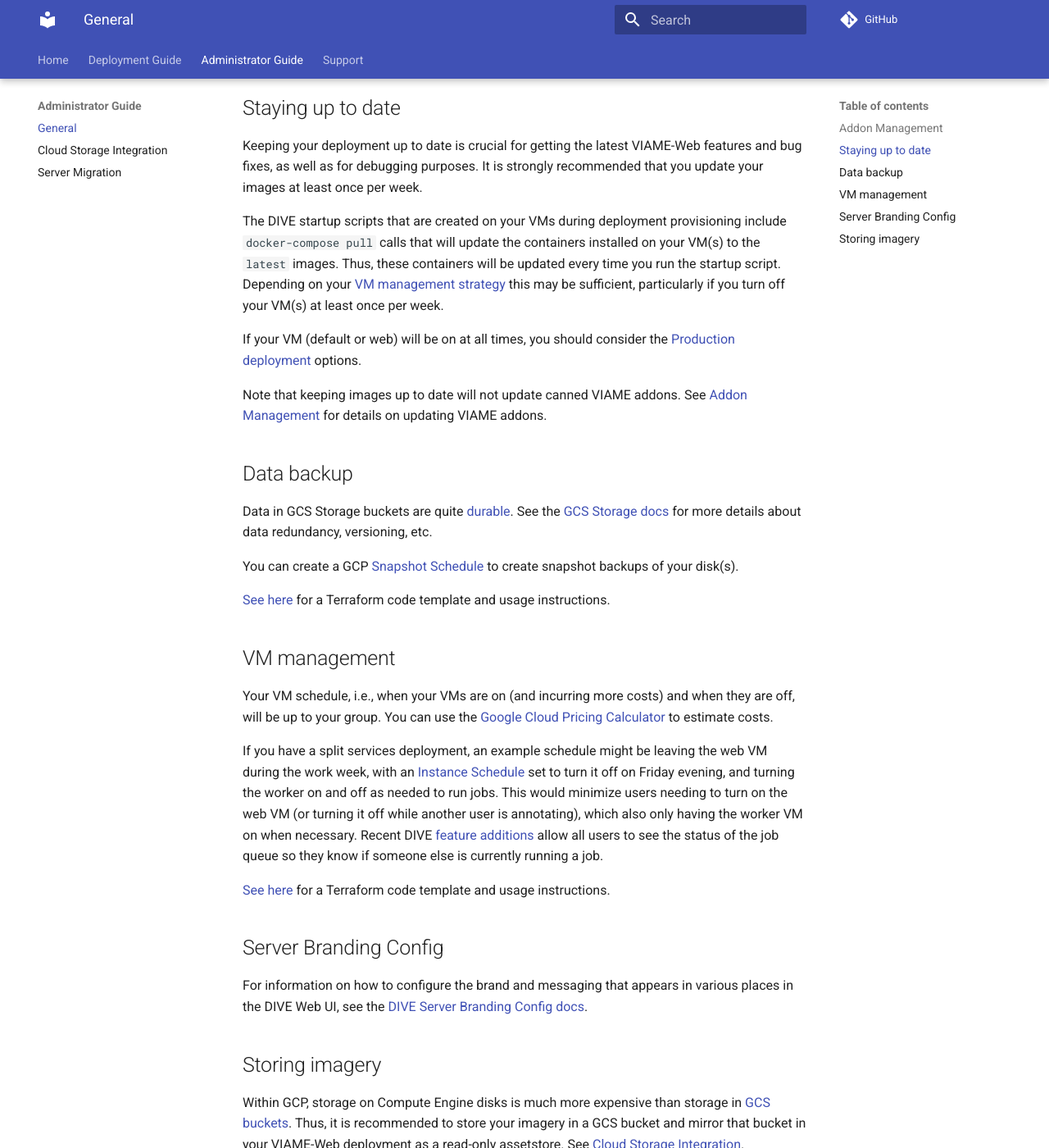
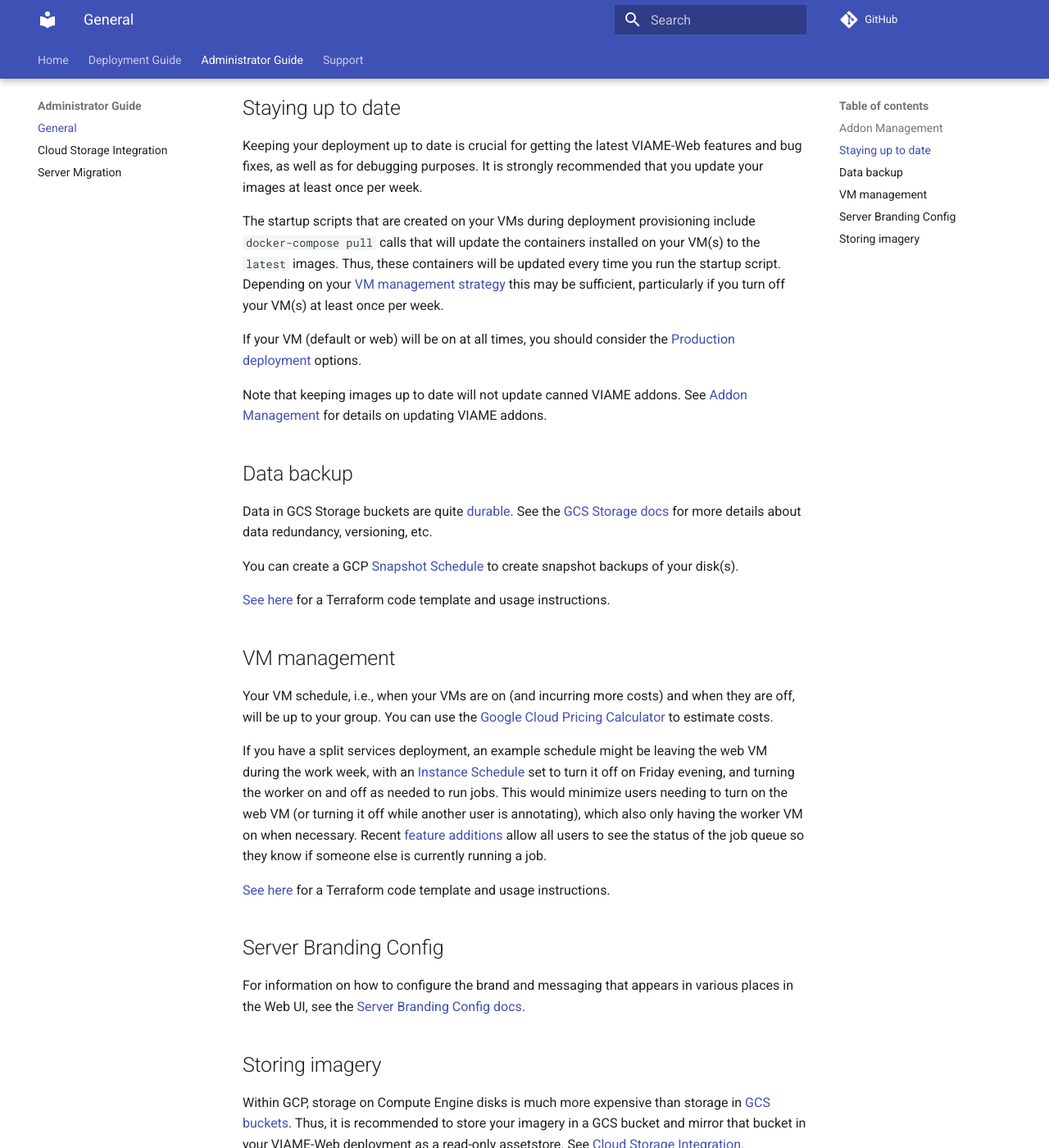
Before and after one commit to SWFSC/viame-web-noaa-gcp, an MkDocs documentation site: the page built from docs/admin-general.md, in a window 1280 px wide and 1400 px high, scrolled down 373 px. Shown: the whole window at 82% size. Built offline with MkDocs 1.6.1 and Material for MkDocs 9.7.7, drawn with Linux system fonts in a browser that asks for light colours; comment, search, counter and statistics services are not loaded; some of the changed text lies outside the part shown.

Commit message:
doc updates

```diff
--- a/docs/admin-general.md
+++ b/docs/admin-general.md
@@ -1,16 +1,16 @@
 # General
 
-This page provides a summary of recommended best practices for managing your own deployment of VIAME-Web in the NOAA Fisheries Cloud. Note that these admin options should be evaluated and only used if appropriate to your specific use case.
+This page provides a summary of recommended best practices for managing your own deployment of VIAME-Web in GCP in the NOAA Fisheries Cloud. Note that these admin options should be evaluated and only used if appropriate to your specific use case.
 
 ## Addon Management
 
-To download and scan for VIAME addons, such as canned pipelines and algorithms, see the [DIVE Addon Management docs](https://kitware.github.io/dive/Deployment-Docker-Compose/#addon-management).
+To download and scan for VIAME addons, such as canned pipelines and algorithms, see the [Addon Management docs](https://kitware.github.io/dive/Deployment-Docker-Compose/#addon-management).
 
 ## Staying up to date
 
 Keeping your deployment up to date is crucial for getting the latest VIAME-Web features and bug fixes, as well as for debugging purposes. It is strongly recommended that you update your images at least once per week.
 
-The DIVE startup scripts that are created on your VMs during deployment provisioning include `docker-compose pull` calls that will update the containers installed on your VM(s) to the `latest` images. Thus, these containers will be updated every time you run the startup script. Depending on your [VM management strategy](#vm-management) this may be sufficient, particularly if you turn off your VM(s) at least once per week.
+The startup scripts that are created on your VMs during deployment provisioning include `docker-compose pull` calls that will update the containers installed on your VM(s) to the `latest` images. Thus, these containers will be updated every time you run the startup script. Depending on your [VM management strategy](#vm-management) this may be sufficient, particularly if you turn off your VM(s) at least once per week.
 
 If your VM (default or web) will be on at all times, you should consider the [Production deployment](https://kitware.github.io/dive/Deployment-Docker-Compose/#production-deployment) options.
 
@@ -28,13 +28,13 @@
 
 Your VM schedule, i.e., when your VMs are on (and incurring more costs) and when they are off, will be up to your group. You can use the [Google Cloud Pricing Calculator](https://cloud.google.com/products/calculator) to estimate costs.
 
-If you have a split services deployment, an example schedule might be leaving the web VM during the work week, with an [Instance Schedule](https://cloud.google.com/compute/docs/instances/schedule-instance-start-stop) set to turn it off on Friday evening, and turning the worker on and off as needed to run jobs. This would minimize users needing to turn on the web VM (or turning it off while another user is annotating), which also only having the worker VM on when necessary. Recent DIVE [feature additions](https://github.com/Kitware/dive/issues/1260) allow all users to see the status of the job queue so they know if someone else is currently running a job.
+If you have a split services deployment, an example schedule might be leaving the web VM during the work week, with an [Instance Schedule](https://cloud.google.com/compute/docs/instances/schedule-instance-start-stop) set to turn it off on Friday evening, and turning the worker on and off as needed to run jobs. This would minimize users needing to turn on the web VM (or turning it off while another user is annotating), which also only having the worker VM on when necessary. Recent [feature additions](https://github.com/Kitware/dive/issues/1260) allow all users to see the status of the job queue so they know if someone else is currently running a job.
 
 [See here](https://drive.google.com/file/d/17JZZZZtXxhGprYY3FbVZ2HzQXszaM3eO/view?usp=sharing) for a Terraform code template and usage instructions.
 
 ## Server Branding Config
 
-For information on how to configure the brand and messaging that appears in various places in the DIVE Web UI, see the [DIVE Server Branding Config docs](https://kitware.github.io/dive/Deployment-Docker-Compose/#server-branding-config).
+For information on how to configure the brand and messaging that appears in various places in the Web UI, see the [Server Branding Config docs](https://kitware.github.io/dive/Deployment-Docker-Compose/#server-branding-config).
 
 ## Storing imagery
 
```
Also changed, not shown: docs/admin-storage.md (+3 -3 lines), docs/deployment-general.md (+1 -1 lines).
